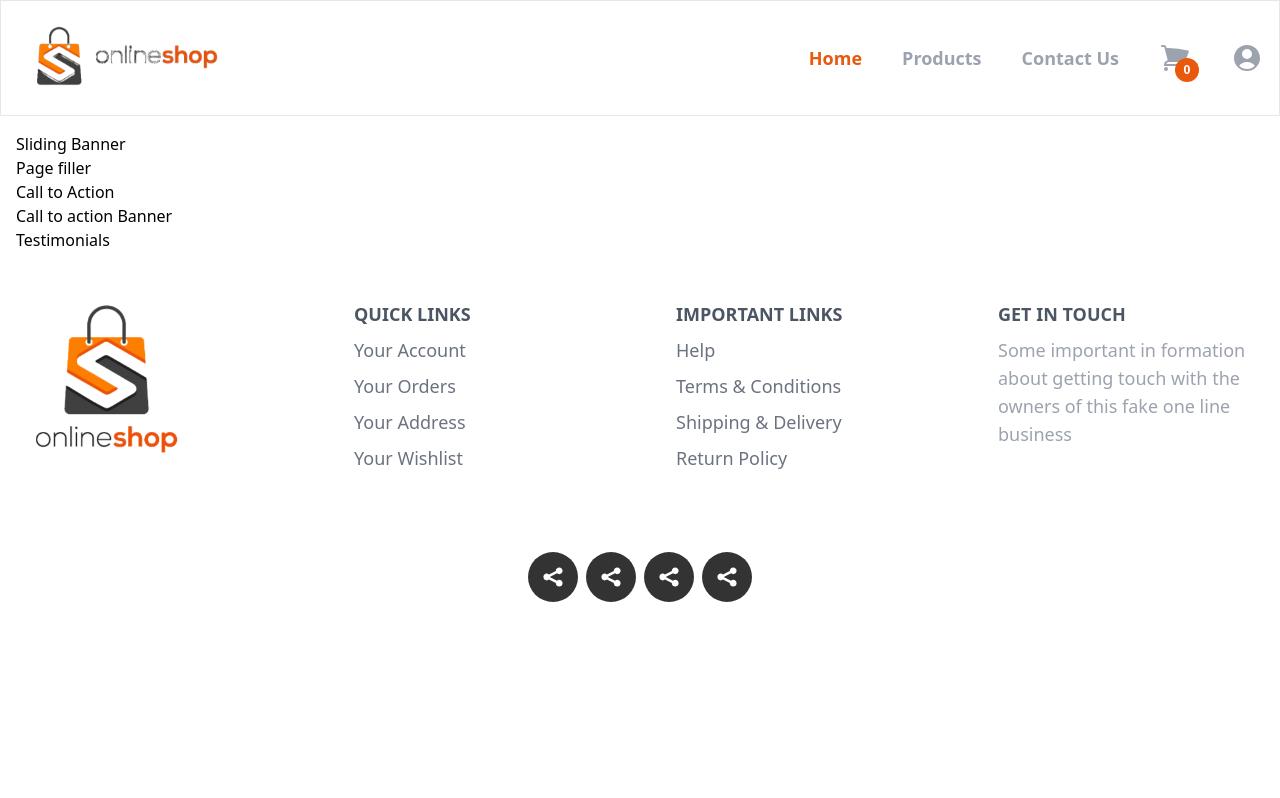
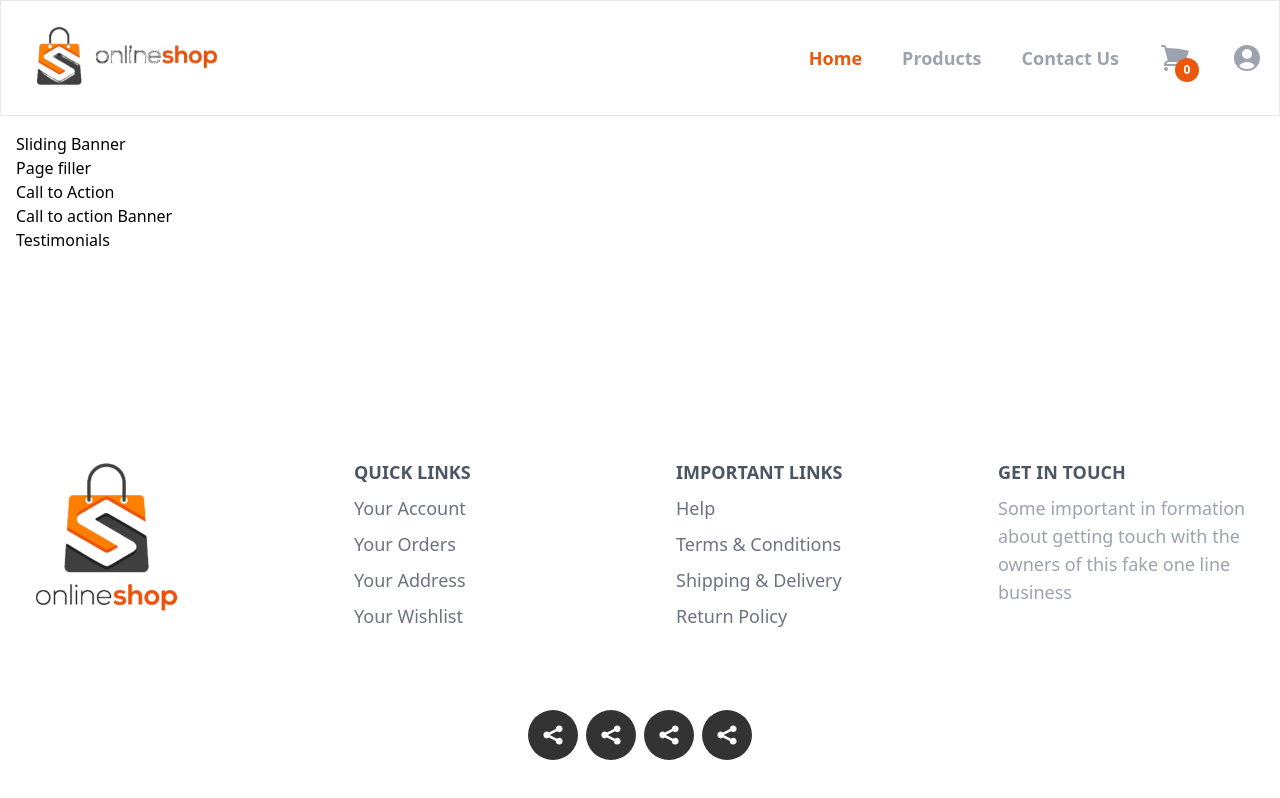
Before and after one commit to Delacruise/fakestore2, a Next.js app: page / in a window 1280 px wide. Built offline with nearby package versions, Linux system fonts and the light colour scheme.

Commit message:
WIP(Footer): styling

```diff
--- a/app/components/footer.tsx
+++ b/app/components/footer.tsx
@@ -3,7 +3,7 @@ import { SocialIcon } from 'react-social-icons';
 
 export default function footer() {
   return (
-    <footer>
+    <footer className='absolute bottom-0 left-0 right-0'>
       <div className='flex w-full p-4 text-center text-white text-3xl  gap-10 justify-between'>
         <div className='w-1/4 p-4'>
           <img src='/logo2.png' alt='Logo' width={150} height={150} />
--- a/app/page.tsx
+++ b/app/page.tsx
@@ -2,7 +2,7 @@ import Image from 'next/image';
 
 export default function Home() {
   return (
-    <main className='p-4'>
+    <main className='p-4 h-full'>
       <div>Sliding Banner</div>
       <div>Page filler</div>
       <div>Call to Action</div>
```
